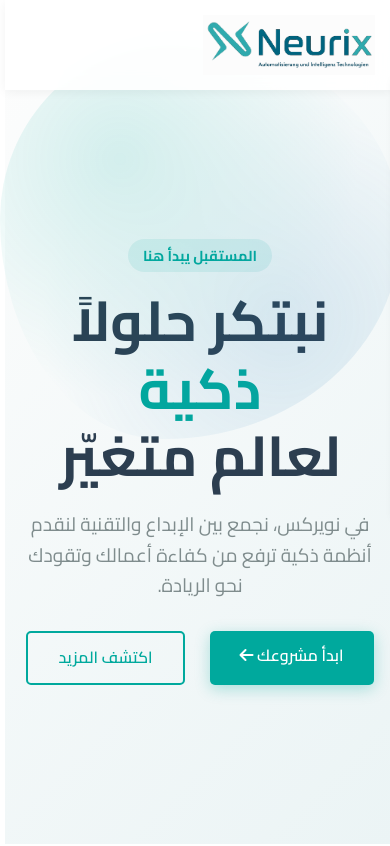
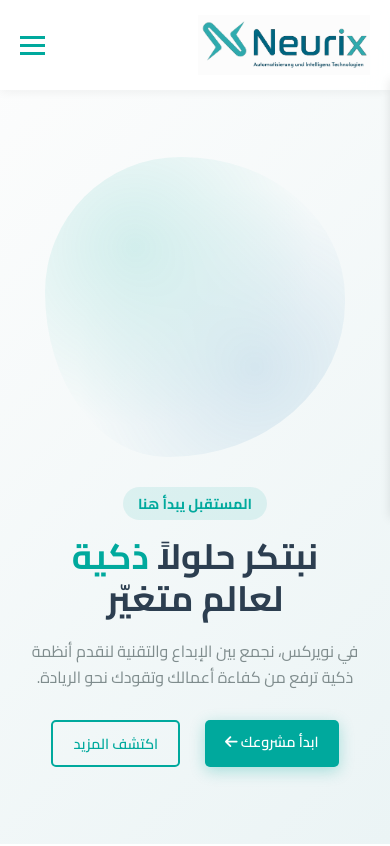
Before and after one commit to mids400/Neurix_Website, a plain HTML site: page index.html in a window 390 px wide. Shown: the top 846 px of the page. Drawn offline with Linux system fonts and the light colour scheme.

Commit message:
Update style.css

```diff
--- a/css/style.css
+++ b/css/style.css
@@ -546,10 +546,17 @@ footer {
     font-size: 0.9rem;
 }
 
-/* Mobile Responsive */
-@media (max-width: 768px) {
+/* Responsive Design */
+
+/* Tablet & Mobile (max-width: 992px) */
+@media (max-width: 992px) {
     .menu-toggle {
         display: block;
+    }
+
+    .bar {
+        background-color: var(--primary-color);
+        /* Fix invisible menu */
     }
 
     .nav-menu {
@@ -575,18 +582,72 @@ footer {
 
     .hero-content {
         flex-direction: column-reverse;
+        /* Text below image/shape */
         text-align: center;
+        justify-content: center;
     }
 
     .hero-text {
         padding-left: 0;
+        margin-top: 30px;
+    }
+
+    .hero-text h1 {
+        font-size: 2.8rem;
     }
 
     .hero-btns {
         justify-content: center;
     }
 
+    .tech-shape {
+        width: 300px;
+        height: 300px;
+        position: relative;
+        top: auto;
+        left: auto;
+        transform: none;
+        margin: 0 auto;
+    }
+}
+
+/* Mobile (max-width: 576px) */
+@media (max-width: 576px) {
+    .section {
+        padding: 50px 0;
+        /* Reduced padding */
+    }
+
+    .section-header h2 {
+        font-size: 2rem;
+    }
+
+    .hero-text h1 {
+        font-size: 2.2rem;
+    }
+
+    .hero-text p {
+        font-size: 1rem;
+    }
+
+    .btn {
+        padding: 10px 20px;
+        font-size: 0.9rem;
+    }
+
     .contact-container {
         flex-direction: column;
     }
+
+    .clients-wrapper {
+        justify-content: center;
+        gap: 20px;
+    }
+
+    .services-grid,
+    .team-grid {
+        grid-template-columns: 1fr;
+        /* Stack cards on small mobile */
+        padding: 0 10px;
+    }
 }
```
